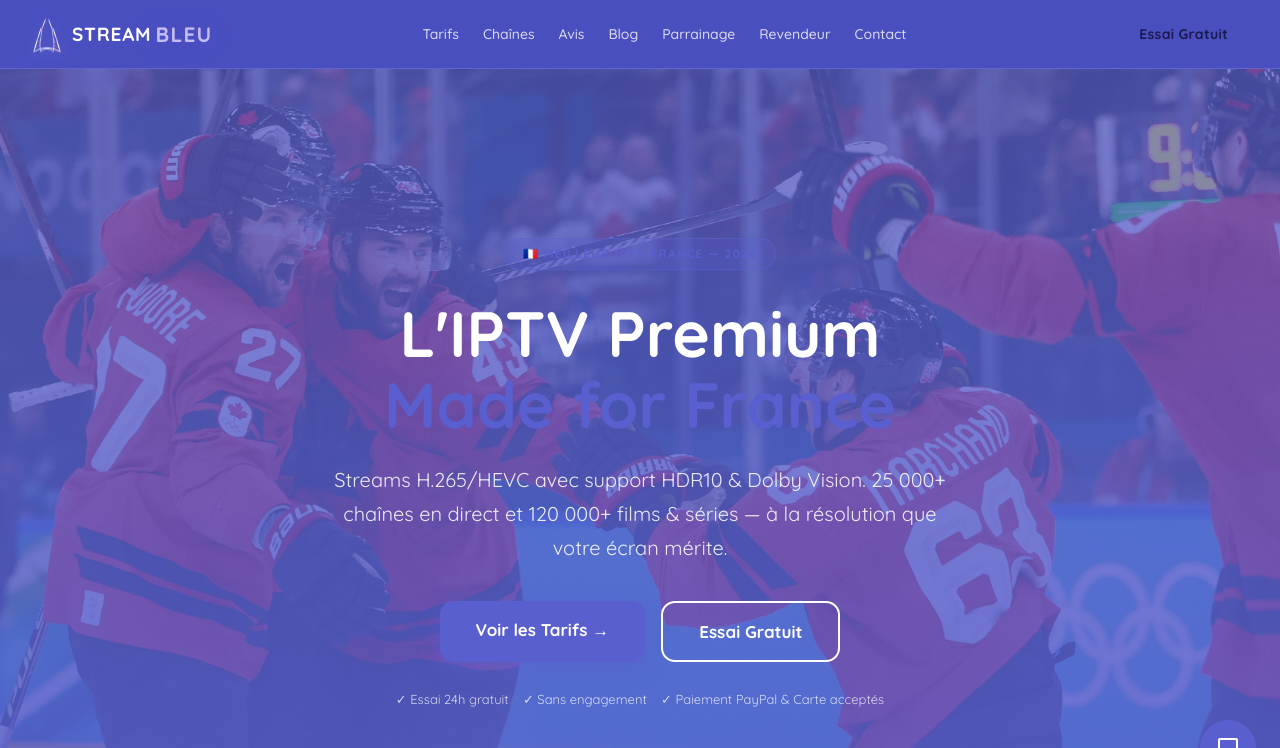
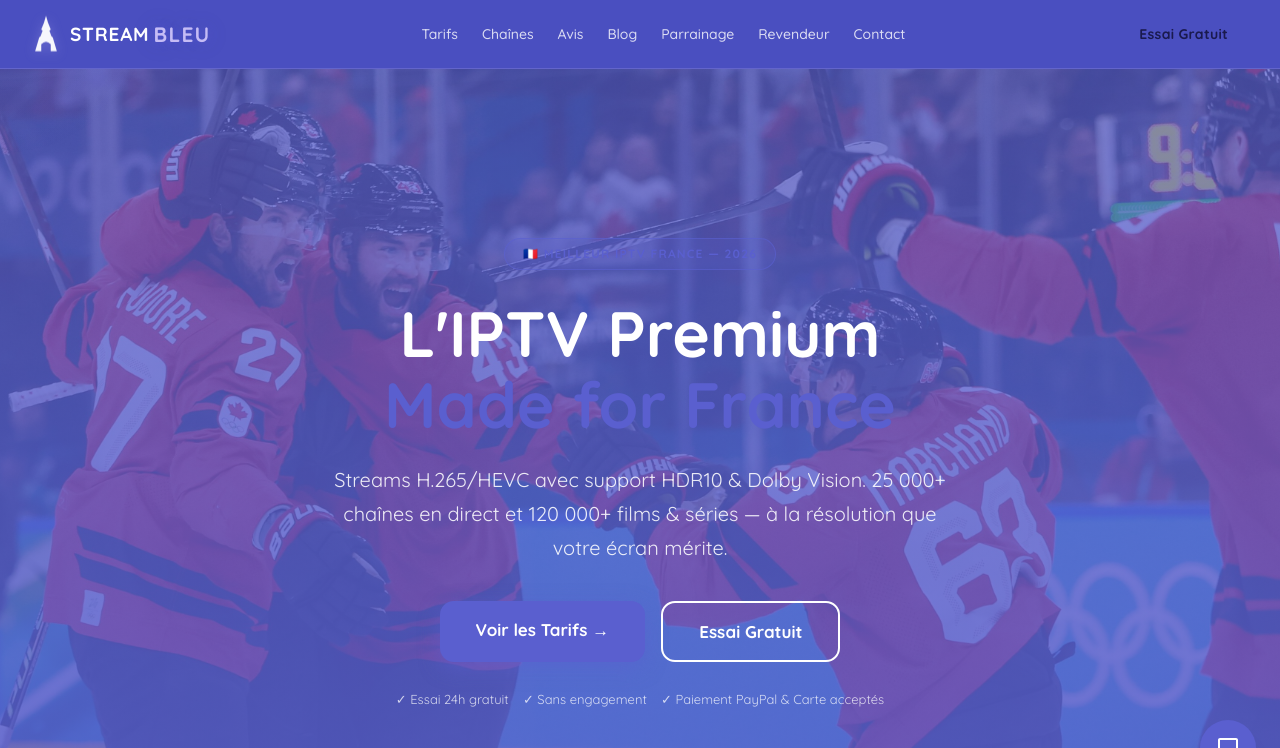
Before and after one commit to medmaar/streambleu-fr, a Next.js app: page / in a window 1280 px wide. Shown: the top 748 px of the page. Built offline with nearby package versions, Linux system fonts and the light colour scheme.

Commit message:
fix: solid filled Eiffel Tower silhouette logo (matches favicon)

```diff
--- a/src/components/Logo.tsx
+++ b/src/components/Logo.tsx
@@ -7,58 +7,36 @@ export default function Logo({ className }: { className?: string }) {
       className={`flex items-center gap-2.5 shrink-0 ${className ?? ""}`}
       aria-label="Stream Bleu IPTV France Logo"
     >
+      {/* Solid filled Eiffel Tower silhouette — same as favicon */}
       <svg
         className="logo-tower"
-        width="30"
-        height="42"
-        viewBox="0 0 60 84"
+        width="28"
+        height="38"
+        viewBox="0 0 40 56"
         fill="none"
         xmlns="http://www.w3.org/2000/svg"
         aria-hidden="true"
       >
-        <defs>
-          <linearGradient id="sb-flag" x1="0" y1="0" x2="1" y2="0">
-            <stop offset="0%"   stopColor="#a8c0ff" />
-            <stop offset="38%"  stopColor="#ffffff" />
-            <stop offset="62%"  stopColor="#ffffff" />
-            <stop offset="100%" stopColor="#ffb3c1" />
-          </linearGradient>
-        </defs>
-
-        {/* Spire */}
-        <line x1="30" y1="2"  x2="30" y2="14" stroke="url(#sb-flag)" strokeWidth="1.5" strokeLinecap="round"/>
-        {/* Spire platform */}
-        <line x1="25" y1="14" x2="35" y2="14" stroke="url(#sb-flag)" strokeWidth="1.6" strokeLinecap="round"/>
-        {/* Upper body */}
-        <line x1="27" y1="14" x2="20" y2="32" stroke="url(#sb-flag)" strokeWidth="1.8" strokeLinecap="round"/>
-        <line x1="33" y1="14" x2="40" y2="32" stroke="url(#sb-flag)" strokeWidth="1.8" strokeLinecap="round"/>
-        {/* 2nd floor */}
-        <line x1="18" y1="32" x2="42" y2="32" stroke="url(#sb-flag)" strokeWidth="2"   strokeLinecap="round"/>
-        {/* Middle outer */}
-        <line x1="18" y1="32" x2="11" y2="53" stroke="url(#sb-flag)" strokeWidth="2"   strokeLinecap="round"/>
-        <line x1="42" y1="32" x2="49" y2="53" stroke="url(#sb-flag)" strokeWidth="2"   strokeLinecap="round"/>
-        {/* Middle inner */}
-        <line x1="20" y1="32" x2="17" y2="53" stroke="url(#sb-flag)" strokeWidth="1.2" strokeLinecap="round"/>
-        <line x1="40" y1="32" x2="43" y2="53" stroke="url(#sb-flag)" strokeWidth="1.2" strokeLinecap="round"/>
-        {/* 1st floor */}
-        <line x1="9"  y1="53" x2="51" y2="53" stroke="url(#sb-flag)" strokeWidth="2.2" strokeLinecap="round"/>
-        {/* Legs outer */}
-        <path d="M 11,53 C 10,60 6,68 4,78"  stroke="url(#sb-flag)" strokeWidth="2.2" fill="none" strokeLinecap="round"/>
-        <path d="M 49,53 C 50,60 54,68 56,78" stroke="url(#sb-flag)" strokeWidth="2.2" fill="none" strokeLinecap="round"/>
-        {/* Legs inner */}
-        <path d="M 17,53 C 16,60 14,68 18,78" stroke="url(#sb-flag)" strokeWidth="1.4" fill="none" strokeLinecap="round"/>
-        <path d="M 43,53 C 44,60 46,68 42,78" stroke="url(#sb-flag)" strokeWidth="1.4" fill="none" strokeLinecap="round"/>
-        {/* Main arch */}
-        <path d="M 4,78 Q 30,63 56,78"  stroke="url(#sb-flag)" strokeWidth="2"   fill="none" strokeLinecap="round"/>
-        {/* Inner arch */}
-        <path d="M 18,78 Q 30,67 42,78" stroke="url(#sb-flag)" strokeWidth="1.2" fill="none" strokeLinecap="round"/>
-        {/* Ground */}
-        <line x1="2" y1="81" x2="58" y2="81" stroke="url(#sb-flag)" strokeWidth="1.5" strokeLinecap="round" strokeOpacity="0.5"/>
-        {/* Structural braces */}
-        <line x1="11" y1="60" x2="17" y2="56" stroke="url(#sb-flag)" strokeWidth="0.8" strokeOpacity="0.5"/>
-        <line x1="49" y1="60" x2="43" y2="56" stroke="url(#sb-flag)" strokeWidth="0.8" strokeOpacity="0.5"/>
-        <line x1="8"  y1="70" x2="18" y2="64" stroke="url(#sb-flag)" strokeWidth="0.8" strokeOpacity="0.5"/>
-        <line x1="52" y1="70" x2="42" y2="64" stroke="url(#sb-flag)" strokeWidth="0.8" strokeOpacity="0.5"/>
+        <path
+          fillRule="evenodd"
+          fill="white"
+          opacity="0.95"
+          d="M 20 2
+             L 23 12
+             L 27 22
+             L 25 24
+             L 28 32
+             L 30 34
+             L 36 54
+             L 4 54
+             L 10 34
+             L 12 32
+             L 15 24
+             L 13 22
+             L 17 12
+             Z
+             M 27 54 L 27 44 Q 20 36 13 44 L 13 54 Z"
+        />
       </svg>
 
       {/* Title unchanged */}
```
